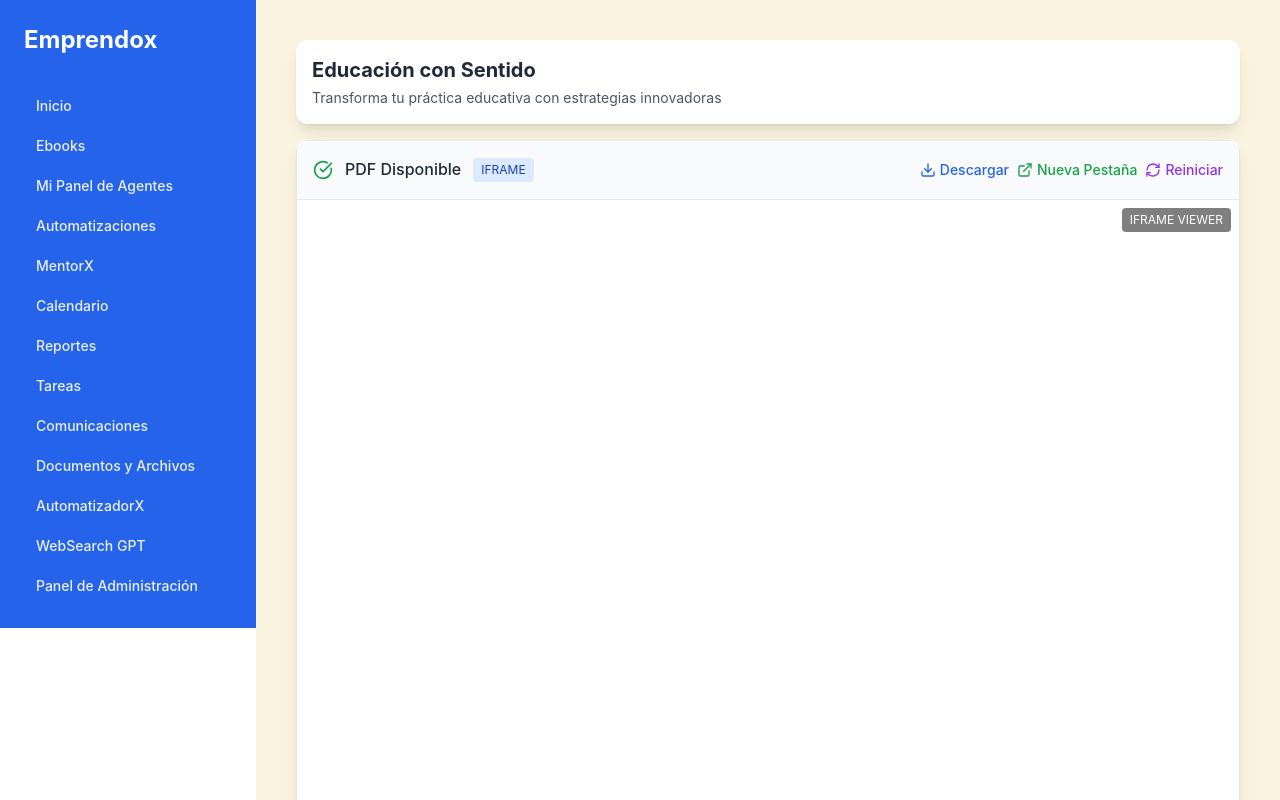
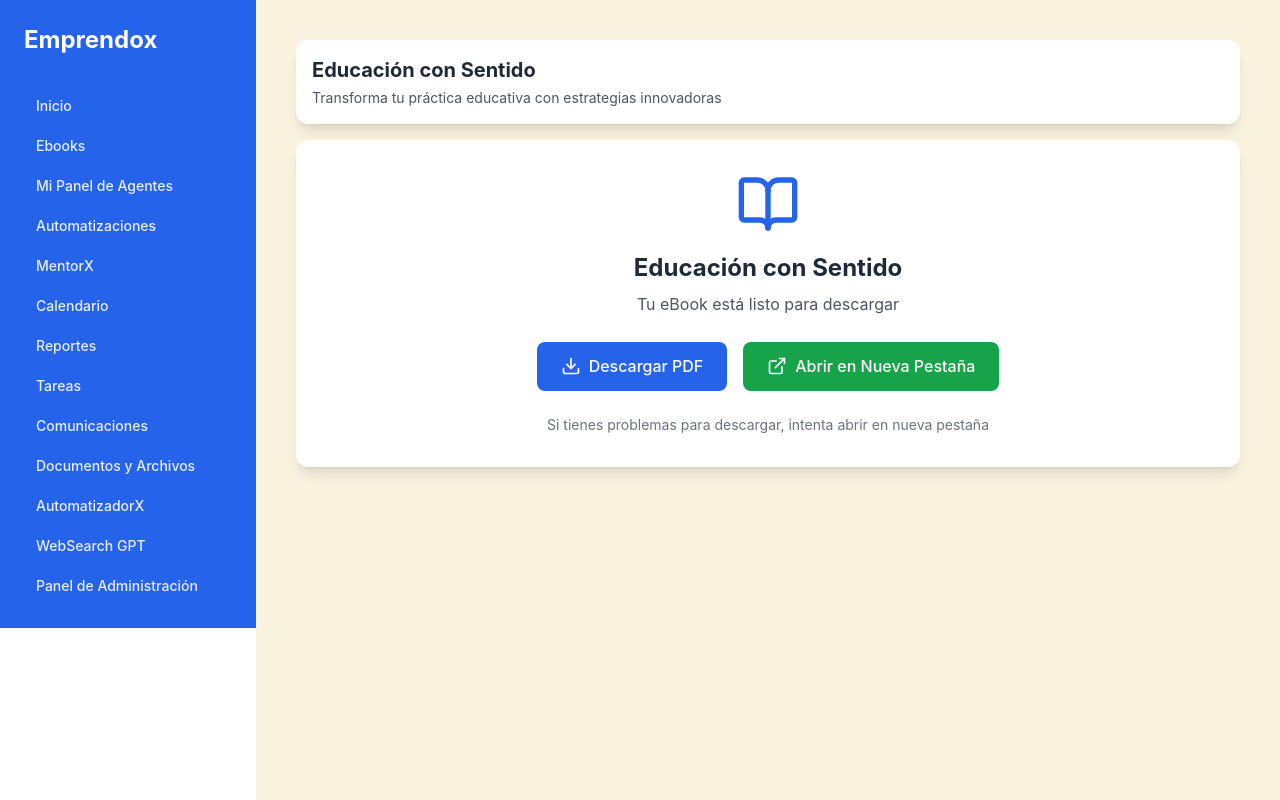
Before and after one commit to EmprendoX/agente-mentor, a Next.js app: page /ebook/educacion-con-sentido in a window 1280 px wide. Shown: the top 800 px of the page. Built offline with nearby package versions, Linux system fonts and the light colour scheme.

Commit message:
Fix: Remove PDF viewer and add download buttons, fix Vercel config

```diff
--- a/app/components/PDFViewer.tsx
+++ b/app/components/PDFViewer.tsx
@@ -1,7 +1,7 @@
 "use client";
 
 import { useState, useEffect } from 'react';
-import { Download, ExternalLink, AlertCircle, CheckCircle, RefreshCw } from 'lucide-react';
+import { Download, ExternalLink, AlertCircle } from 'lucide-react';
 
 interface PDFViewerProps {
   pdfPath: string;
@@ -10,13 +10,14 @@ interface PDFViewerProps {
 }
 
 export default function PDFViewer({ pdfPath, title, isMobile = false }: PDFViewerProps) {
-  const [viewMode, setViewMode] = useState<'iframe' | 'google' | 'direct'>('iframe');
   const [hasError, setHasError] = useState(false);
-  const [isLoading, setIsLoading] = useState(true);
+  const [isSafari, setIsSafari] = useState(false);
 
   useEffect(() => {
-    // Cargar inmediatamente sin delay
-    setIsLoading(false);
+    // Detectar Safari
+    const userAgent = navigator.userAgent;
+    const isSafariBrowser = /Safari/.test(userAgent) && !/Chrome/.test(userAgent);
+    setIsSafari(isSafariBrowser);
   }, []);
 
   const downloadPDF = () => {
@@ -33,36 +34,18 @@ export default function PDFViewer({ pdfPath, title, isMobile = false }: PDFViewe
     window.open(pdfPath, '_blank');
   };
 
-  const tryGoogleViewer = () => {
-    setViewMode('google');
-    setHasError(false);
-  };
-
-  const tryDirectView = () => {
-    setViewMode('direct');
-    setHasError(false);
-  };
-
-  const resetViewer = () => {
-    setViewMode('iframe');
-    setHasError(false);
-  };
-
-  // Construir URL para Google Docs Viewer
-  const fullPdfUrl = typeof window !== 'undefined' ? `${window.location.origin}${pdfPath}` : pdfPath;
-  const googleViewerUrl = `https://docs.google.com/viewer?url=${encodeURIComponent(fullPdfUrl)}&embedded=true`;
-
   return (
     <div className="bg-white border border-gray-200 rounded-lg overflow-hidden">
       {/* Header del visor */}
       <div className="bg-gray-50 border-b border-gray-200 p-4">
         <div className="flex items-center justify-between">
           <div className="flex items-center gap-3">
-            <CheckCircle className="w-5 h-5 text-green-600" />
-            <span className="font-medium text-gray-800">PDF Disponible</span>
-            <span className="text-xs bg-blue-100 text-blue-800 px-2 py-1 rounded">
-              {viewMode.toUpperCase()}
+            <span className="font-medium text-gray-800">PDF Viewer</span>
+            {isSafari && (
+              <span className="text-xs bg-yellow-100 text-yellow-800 px-2 py-1 rounded">
+                Safari
               </span>
+            )}
           </div>
           <div className="flex gap-2">
             <button
@@ -79,64 +62,59 @@ export default function PDFViewer({ pdfPath, title, isMobile = false }: PDFViewe
               <ExternalLink className="w-4 h-4" />
               Nueva Pestaña
             </button>
-            <button
-              onClick={resetViewer}
-              className="text-purple-600 hover:text-purple-800 text-sm font-medium flex items-center gap-1"
-            >
-              <RefreshCw className="w-4 h-4" />
-              Reiniciar
-            </button>
           </div>
         </div>
       </div>
 
       {/* Contenido del PDF */}
       <div className="relative">
-        {isMobile && (
-          <div className="p-4 bg-blue-50 border-b border-blue-200">
-            <p className="text-sm text-blue-700">
-              💡 <strong>Consejo para móvil:</strong> Si el PDF no se muestra correctamente, usa "Nueva Pestaña" para una mejor experiencia.
+        {isSafari ? (
+          <div className="flex items-center justify-center h-96 bg-gray-50">
+            <div className="text-center">
+              <AlertCircle className="w-12 h-12 text-blue-500 mx-auto mb-4" />
+              <h3 className="text-lg font-semibold text-gray-800 mb-2">
+                Safari - PDF Viewer
+              </h3>
+              <p className="text-gray-600 mb-4">
+                Safari tiene limitaciones para mostrar PDFs en el navegador. Usa las opciones de descarga.
               </p>
+              <div className="flex flex-wrap gap-3 justify-center">
+                <button
+                  onClick={downloadPDF}
+                  className="bg-blue-600 text-white px-4 py-2 rounded-lg hover:bg-blue-700 transition-colors flex items-center gap-2"
+                >
+                  <Download className="w-4 h-4" />
+                  Descargar PDF
+                </button>
+                <button
+                  onClick={openInNewTab}
+                  className="bg-green-600 text-white px-4 py-2 rounded-lg hover:bg-green-700 transition-colors flex items-center gap-2"
+                >
+                  <ExternalLink className="w-4 h-4" />
+                  Abrir en Nueva Pestaña
+                </button>
               </div>
-        )}
-
-        {/* Diferentes métodos de visualización */}
-        <div className="relative">
-          {viewMode === 'iframe' && (
-            <iframe
-              src={pdfPath}
-              title={`${title} - PDF Viewer`}
+            </div>
+          </div>
+        ) : !hasError ? (
+          <object
+            data={pdfPath}
+            type="application/pdf"
             className="w-full"
             style={{
               height: isMobile ? '600px' : '90vh',
               minHeight: '600px',
               border: 'none'
             }}
-              onError={() => {
-                setHasError(true);
-                setTimeout(tryGoogleViewer, 2000);
-              }}
-            />
-          )}
-
-          {viewMode === 'google' && (
-            <iframe
-              src={googleViewerUrl}
-              title={`${title} - Google Docs Viewer`}
-              className="w-full"
-              style={{
-                height: isMobile ? '600px' : '90vh',
-                minHeight: '600px',
-                border: 'none'
-              }}
-              onError={() => {
-                setHasError(true);
-                setTimeout(tryDirectView, 2000);
-              }}
-            />
-          )}
-
-          {viewMode === 'direct' && (
+            onError={() => setHasError(true)}
+          >
+            <p>Tu navegador no puede mostrar PDFs.
+              <a href={pdfPath} target="_blank" className="text-blue-600 hover:underline">
+                Haz clic aquí para descargar el PDF
+              </a>
+            </p>
+          </object>
+        ) : (
           <div className="flex items-center justify-center h-96 bg-gray-50">
             <div className="text-center">
               <AlertCircle className="w-12 h-12 text-orange-500 mx-auto mb-4" />
@@ -165,41 +143,6 @@ export default function PDFViewer({ pdfPath, title, isMobile = false }: PDFViewe
             </div>
           </div>
         )}
-
-          {/* Overlay de información */}
-          <div className="absolute top-2 right-2 bg-black bg-opacity-50 text-white px-2 py-1 rounded text-xs">
-            {viewMode.toUpperCase()} VIEWER
-          </div>
-        </div>
-
-        {/* Fallback si hay error */}
-        {hasError && viewMode !== 'direct' && (
-          <div className="absolute inset-0 bg-white bg-opacity-90 flex items-center justify-center">
-            <div className="text-center p-6">
-              <AlertCircle className="w-12 h-12 text-red-500 mx-auto mb-4" />
-              <h3 className="text-lg font-semibold text-gray-800 mb-2">
-                Cambiando método de visualización...
-              </h3>
-              <p className="text-gray-600 mb-4">
-                Intentando cargar el PDF con un método alternativo.
-              </p>
-              <div className="flex flex-wrap gap-3 justify-center">
-                <button
-                  onClick={tryGoogleViewer}
-                  className="bg-blue-600 text-white px-4 py-2 rounded-lg hover:bg-blue-700 transition-colors"
-                >
-                  Usar Google Viewer
-                </button>
-                <button
-                  onClick={downloadPDF}
-                  className="bg-green-600 text-white px-4 py-2 rounded-lg hover:bg-green-700 transition-colors"
-                >
-                  Descargar PDF
-                </button>
-              </div>
-            </div>
-          </div>
-        )}
       </div>
     </div>
   );
--- a/app/ebook/[slug]/page.tsx
+++ b/app/ebook/[slug]/page.tsx
@@ -1,7 +1,7 @@
 "use client";
 
 import { useParams } from 'next/navigation';
-import PDFViewer from '../../components/PDFViewer';
+import { Download, ExternalLink, BookOpen } from 'lucide-react';
 
 const EBOOKS = {
   'educacion-con-sentido': {
@@ -30,6 +30,20 @@ export default function EbookPage() {
     );
   }
 
+  const downloadPDF = () => {
+    const link = document.createElement('a');
+    link.href = ebook.pdf_path;
+    link.download = `${ebook.title}.pdf`;
+    link.target = '_blank';
+    document.body.appendChild(link);
+    link.click();
+    document.body.removeChild(link);
+  };
+
+  const openInNewTab = () => {
+    window.open(ebook.pdf_path, '_blank');
+  };
+
   return (
     <div className="min-h-screen bg-[#FAF3E0] p-4">
       <div className="max-w-7xl mx-auto">
@@ -39,11 +53,34 @@ export default function EbookPage() {
         </div>
 
         <div className="bg-white rounded-xl shadow-lg overflow-hidden">
-          <PDFViewer
-            pdfPath={ebook.pdf_path}
-            title={ebook.title}
-            isMobile={false}
-          />
+          <div className="p-8 text-center">
+            <div className="mb-6">
+              <BookOpen className="w-16 h-16 text-blue-600 mx-auto mb-4" />
+              <h2 className="text-2xl font-bold text-gray-800 mb-2">{ebook.title}</h2>
+              <p className="text-gray-600 mb-6">Tu eBook está listo para descargar</p>
+            </div>
+
+            <div className="flex flex-col sm:flex-row gap-4 justify-center">
+              <button
+                onClick={downloadPDF}
+                className="bg-blue-600 hover:bg-blue-700 text-white px-6 py-3 rounded-lg font-medium transition-colors flex items-center justify-center gap-2"
+              >
+                <Download className="w-5 h-5" />
+                Descargar PDF
+              </button>
+              <button
+                onClick={openInNewTab}
+                className="bg-green-600 hover:bg-green-700 text-white px-6 py-3 rounded-lg font-medium transition-colors flex items-center justify-center gap-2"
+              >
+                <ExternalLink className="w-5 h-5" />
+                Abrir en Nueva Pestaña
+              </button>
+            </div>
+
+            <div className="mt-6 text-sm text-gray-500">
+              <p>Si tienes problemas para descargar, intenta abrir en nueva pestaña</p>
+            </div>
+          </div>
         </div>
       </div>
     </div>
--- a/next.config.ts
+++ b/next.config.ts
@@ -27,14 +27,6 @@ const nextConfig: NextConfig = {
       {
         source: '/ebooks/(.*)',
         headers: [
-          {
-            key: 'X-Frame-Options',
-            value: 'SAMEORIGIN',
-          },
-          {
-            key: 'Content-Security-Policy',
-            value: "frame-ancestors 'self'",
-          },
           {
             key: 'Content-Type',
             value: 'application/pdf',
--- a/package.json
+++ b/package.json
@@ -1,5 +1,5 @@
 {
-  "name": "schoolx-app",
+  "name": "agente-mentor",
   "version": "0.1.0",
   "private": true,
   "scripts": {
```
Also changed, not shown: vercel.json. Lines whose indentation alone changed are shown as unchanged.
